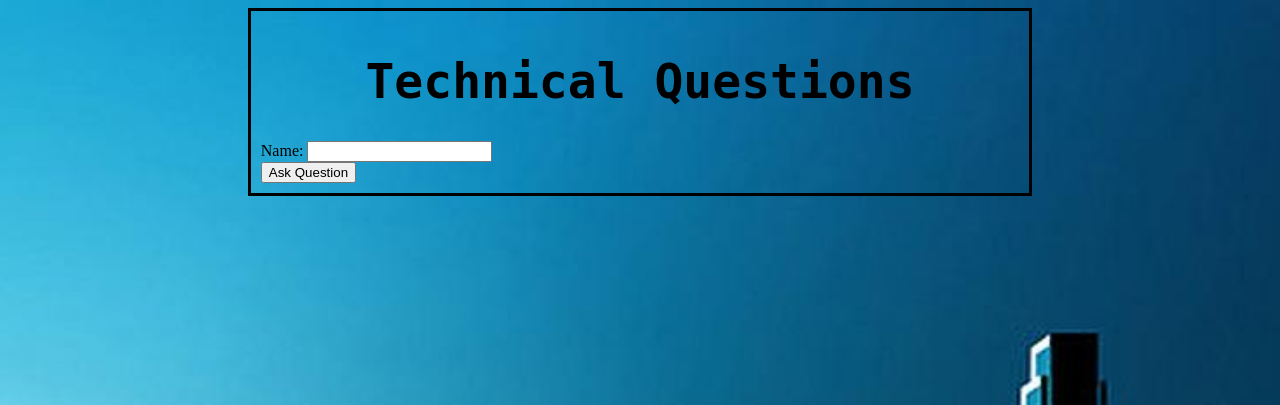
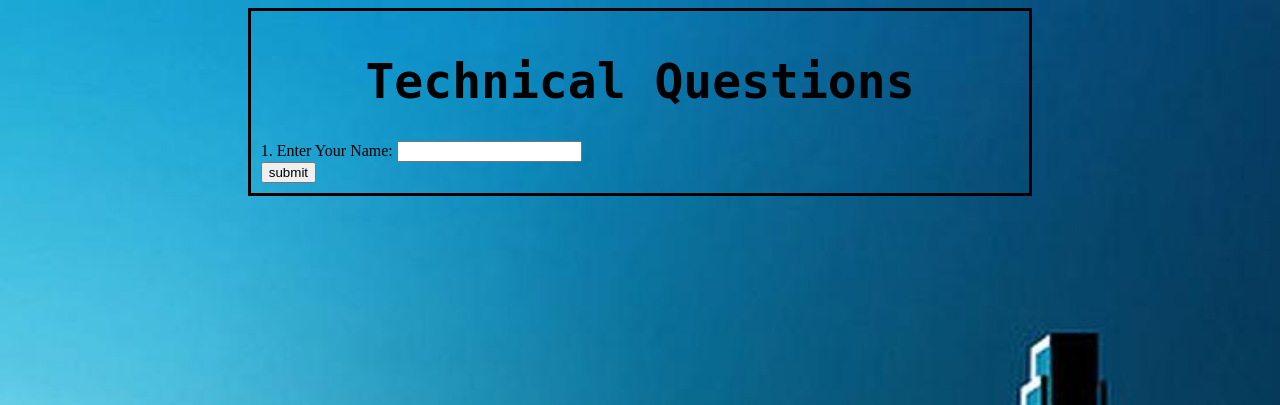
Before and after one commit to MaebhRuby/FirstSample, a PHP site: page / in a window 1280 px wide. Shown: the top 405 px of the page. Run offline with PHP 8.4, Linux system fonts and the light colour scheme; some libraries are stand-ins or nearby versions.

Commit message:
First working introduction of prompt question

```diff
--- a/index.php
+++ b/index.php
@@ -5,7 +5,12 @@
     <title>Login Form</title>
       <script src="http://code.jquery.com/jquery-1.10.2.js"></script>
       <link rel="stylesheet" type="text/css" href="style.css"/>
+
       <script>
+
+      var last_id = '<?php $last_id = ''; ?>';
+      var question = '';
+
       function checkForAnswer(){
           $.post( "ajax.php", { type: "checkstatus" })
           .done(function( data ) {
@@ -19,11 +24,16 @@
 
       function askquestion(){
           var var1 = document.getElementById('app_name').value;
-        //  var var2 = document.getElementById('app_ques').value;
-          $.post( "ajax.php", { type: "askquestion", app_name: var1/*, app_ques: var2*/ })
+
+          $.post( "ajax.php", { type: "submitquestion", app_name: var1 })
           .done(function( data ) {
                 alert('Loading')
-          });
+        });
+
+         var var2 = prompt("please enter your question");
+           alert('thank you for your question\n'+var2+'\nwe will reply ASAP');
+
+
       }
 
       //setInterval(function(){ checkForAnswer(); }, 3000);
@@ -37,10 +47,10 @@
       <h1> Technical Questions </h1>
     </header>
 
-    Name: <input type="text" name="app_name" id="app_name"></input><br>
+    <span>1. Enter Your Name:</span> <input type="text" name="app_name" id="app_name"></input><br>
   <!--  Question: <input type="text" name="app_ques" id="app_ques"></input><br> -->
 
-    <button onclick="askquestion();">Ask Question</button>
+    <button onclick="askquestion();">submit</button>
 
 
 </div>
```
Also changed, not shown: ajax.php (+34 -12 lines).
